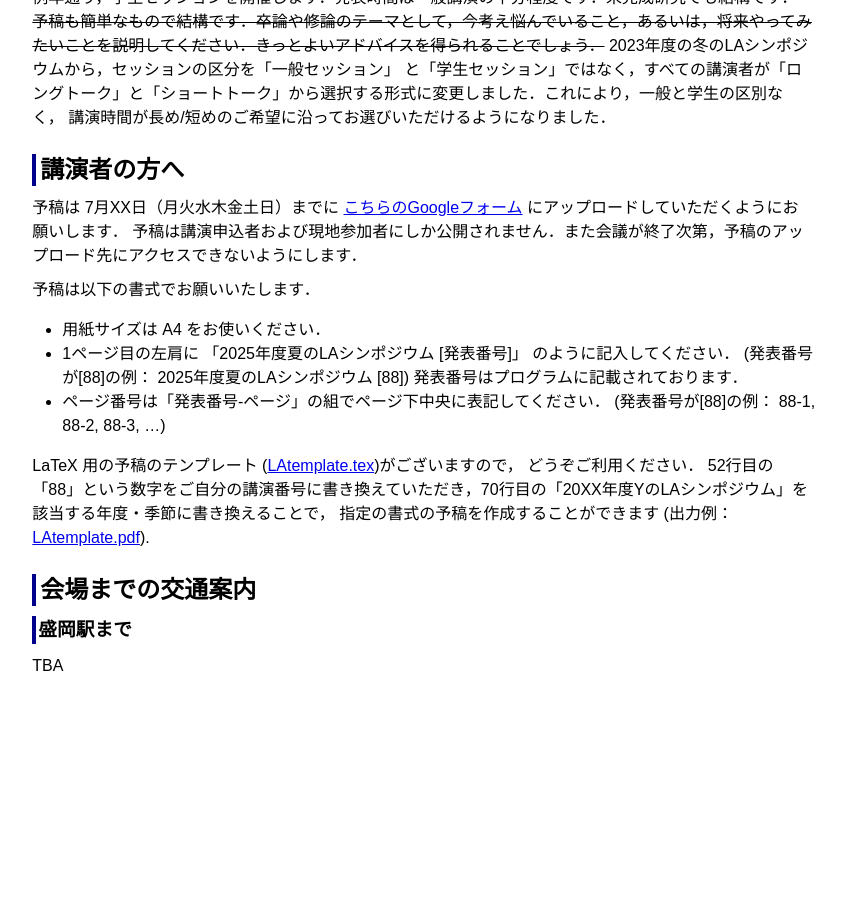
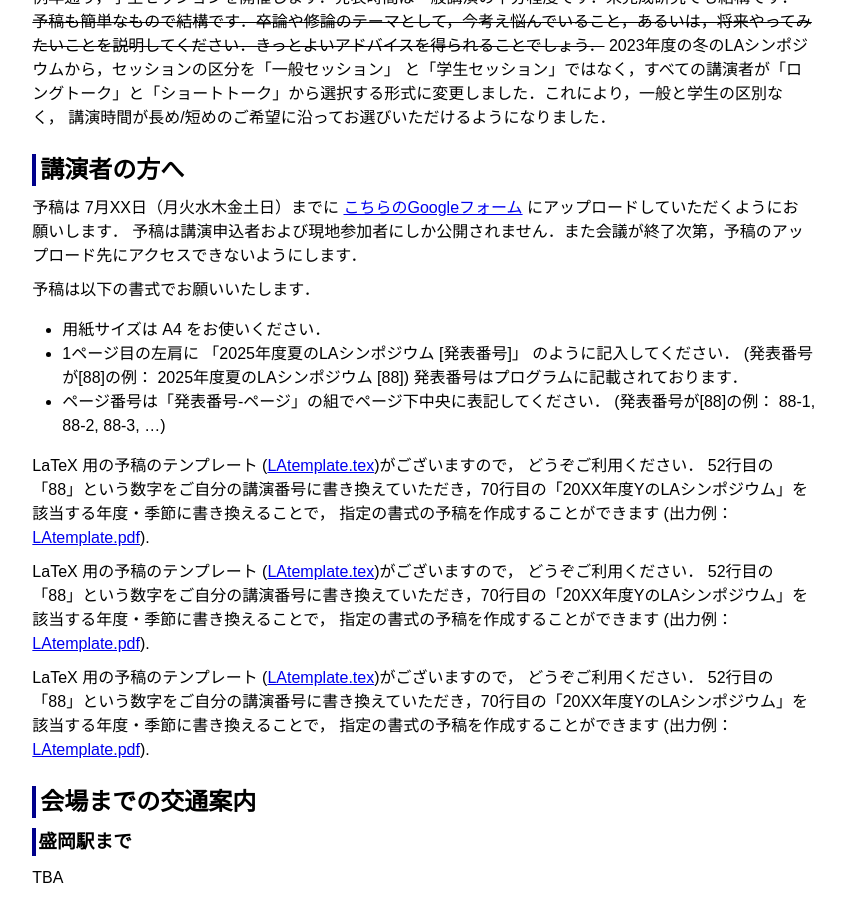
Before and after one commit to ytamura12/la-symposium_test.github.io, a Jekyll site: the page built from 2025/summer.md, in a window 1280 px wide and 900 px high, scrolled down 922 px. Shown: the whole window, without its empty margins (326-1171 px from the left). Built offline with Jekyll 4.4.1, drawn with Linux system fonts in a browser that asks for light colours; before the commit the page ends 1610 px from its top, so only the background shows below that.

Commit message:
Update summer.md

```diff
--- a/2025/summer.md
+++ b/2025/summer.md
@@ -89,13 +89,17 @@ title: LA Symposium 2024, 夏のLA
 発表番号はプログラムに記載されております．
 * ページ番号は「発表番号-ページ」の組でページ下中央に表記してください． (発表番号が[88]の例： 88-1, 88-2, 88-3, ...)
 
-<!--
+
 LaTeX 用の予稿のテンプレート ([LAtemplate.tex]({{ "/assets/tex/LAtemplate.tex" | relative_url }}))がございますので， どうぞご利用ください．
 52行目の「88」という数字をご自分の講演番号に書き換えていただき，70行目の「20XX年度YのLAシンポジウム」を該当する年度・季節に書き換えることで， 指定の書式の予稿を作成することができます (出力例：[LAtemplate.pdf]({{ "/assets/tex/LAtemplate.pdf" | relative_url }})).
--->
 
-LaTeX 用の予稿のテンプレート ([LAtemplate.tex](../assets/tex/LAtemplate.tex))がございますので， どうぞご利用ください．
+
+LaTeX 用の予稿のテンプレート ([LAtemplate.tex](../assets/tex/LAtemplate.tex){:target="_blank"})がございますので， どうぞご利用ください．
 52行目の「88」という数字をご自分の講演番号に書き換えていただき，70行目の「20XX年度YのLAシンポジウム」を該当する年度・季節に書き換えることで， 指定の書式の予稿を作成することができます (出力例：[LAtemplate.pdf]({{ "/assets/tex/LAtemplate.pdf" | relative_url }})).
+
+LaTeX 用の予稿のテンプレート ([LAtemplate.tex](./assets/tex/LAtemplate.tex){:target="_blank"})がございますので， どうぞご利用ください．
+52行目の「88」という数字をご自分の講演番号に書き換えていただき，70行目の「20XX年度YのLAシンポジウム」を該当する年度・季節に書き換えることで， 指定の書式の予稿を作成することができます (出力例：[LAtemplate.pdf]({{ "/assets/tex/LAtemplate.pdf" | relative_url }})).
+
 
 
 会場までの交通案内
```
